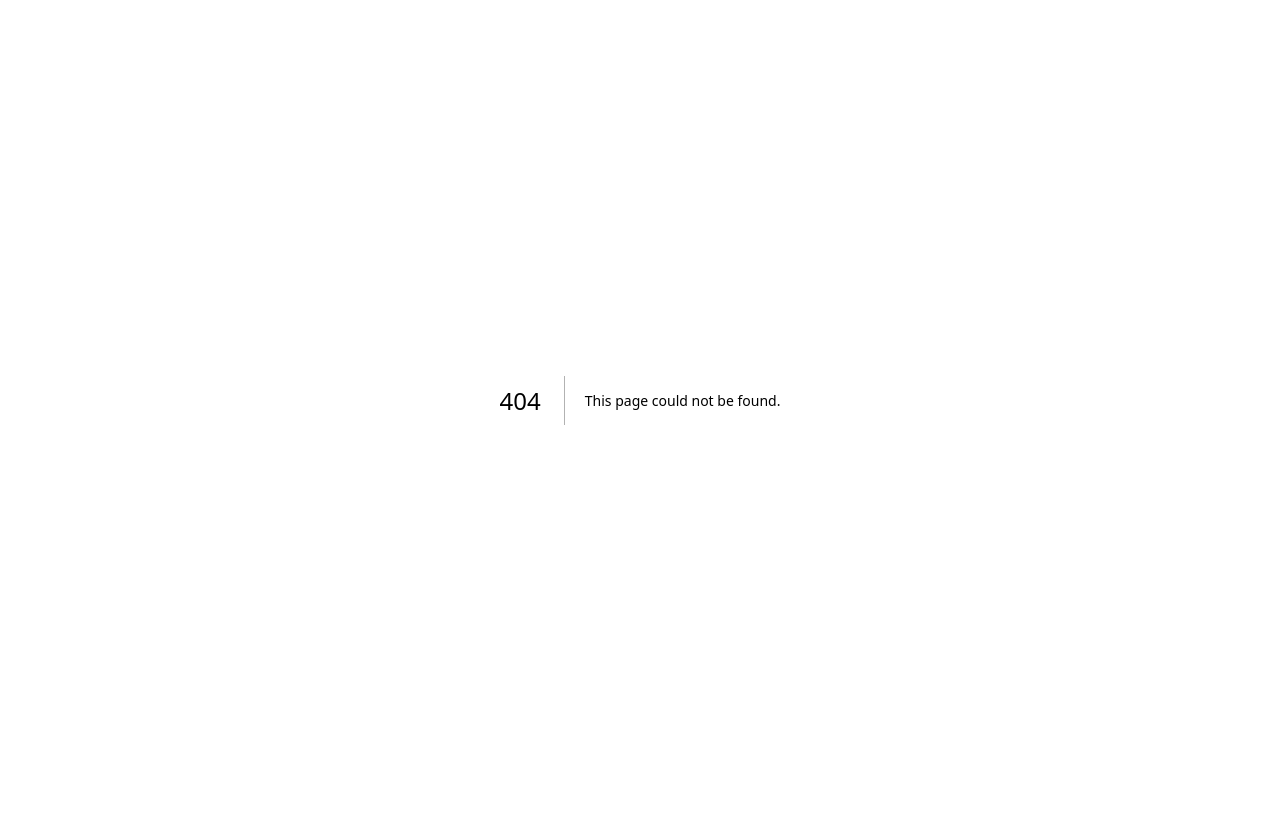
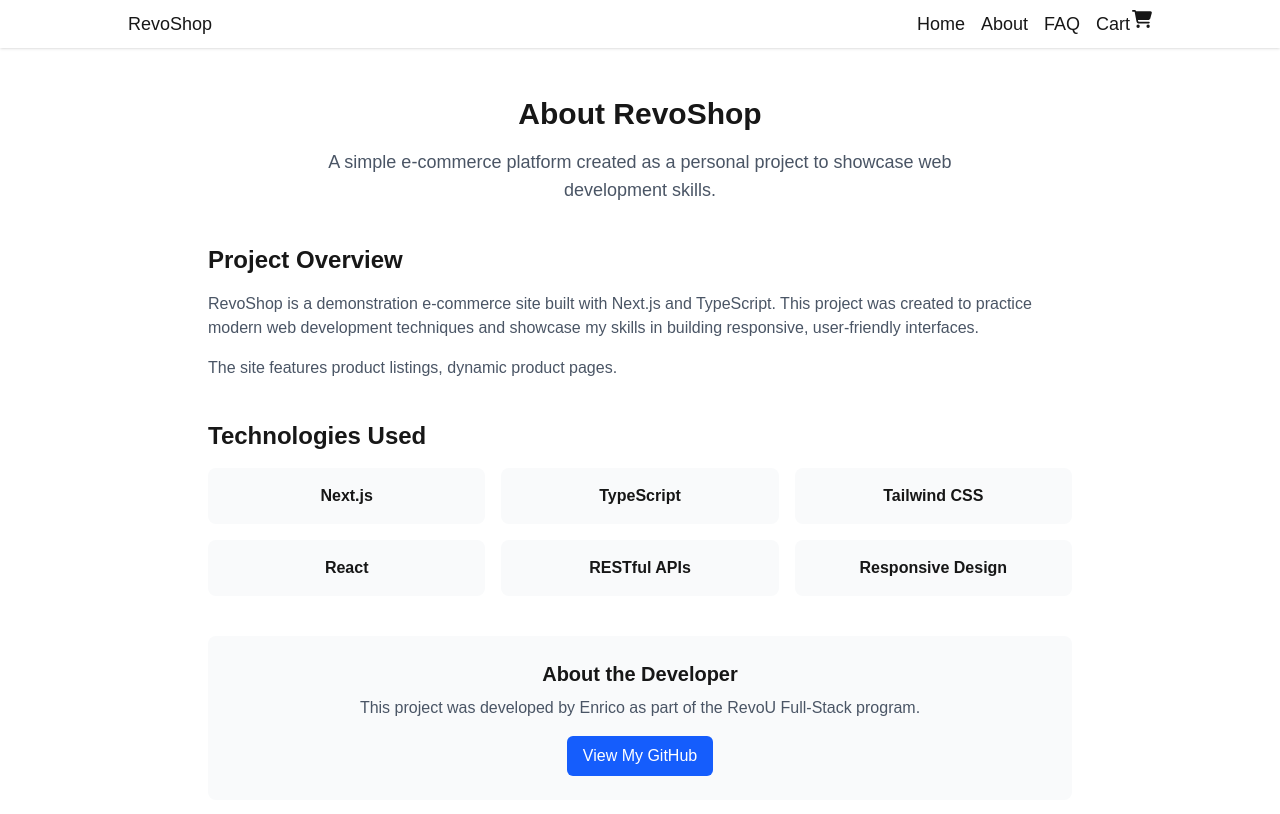
Before and after one commit to enrico-zd/milestone-3-enrico-zd, a Next.js app: page /about in a window 1280 px wide. Before the commit this address had no page. Shown: the top 814 px of the page. Built offline with nearby package versions, Linux system fonts and the light colour scheme.

Commit message:
add about and FAQ

```diff
--- /dev/null
+++ b/src/app/about/page.tsx
@@ -0,0 +1,72 @@
+import Navigation from '../components/Navigation';
+
+export default function AboutPage() {
+  return (
+    <>
+      <Navigation />
+      <div className="max-w-4xl mx-auto px-4 py-12">
+        {/* Hero Section */}
+        <div className="text-center mb-10">
+          <h1 className="text-3xl font-bold mb-4">About RevoShop</h1>
+          <p className="text-lg text-gray-600 max-w-2xl mx-auto">
+            A simple e-commerce platform created as a personal project to showcase web development skills.
+          </p>
+        </div>
+
+        {/* Project Description */}
+        <div className="mb-10">
+          <h2 className="text-2xl font-bold mb-4">Project Overview</h2>
+          <p className="text-gray-600 mb-4">
+            RevoShop is a demonstration e-commerce site built with Next.js and TypeScript.
+            This project was created to practice modern web development techniques and showcase
+            my skills in building responsive, user-friendly interfaces.
+          </p>
+          <p className="text-gray-600">
+            The site features product listings, dynamic product pages.
+          </p>
+        </div>
+
+        {/* Technologies Used */}
+        <div className="mb-10">
+          <h2 className="text-2xl font-bold mb-4">Technologies Used</h2>
+          <div className="grid grid-cols-2 md:grid-cols-3 gap-4">
+            <div className="bg-gray-50 p-4 rounded-lg text-center">
+              <h3 className="font-semibold">Next.js</h3>
+            </div>
+            <div className="bg-gray-50 p-4 rounded-lg text-center">
+              <h3 className="font-semibold">TypeScript</h3>
+            </div>
+            <div className="bg-gray-50 p-4 rounded-lg text-center">
+              <h3 className="font-semibold">Tailwind CSS</h3>
+            </div>
+            <div className="bg-gray-50 p-4 rounded-lg text-center">
+              <h3 className="font-semibold">React</h3>
+            </div>
+            <div className="bg-gray-50 p-4 rounded-lg text-center">
+              <h3 className="font-semibold">RESTful APIs</h3>
+            </div>
+            <div className="bg-gray-50 p-4 rounded-lg text-center">
+              <h3 className="font-semibold">Responsive Design</h3>
+            </div>
+          </div>
+        </div>
+
+        {/* Contact */}
+        <div className="bg-gray-50 p-6 rounded-lg text-center">
+          <h2 className="text-xl font-bold mb-2">About the Developer</h2>
+          <p className="text-gray-600 mb-4">
+            This project was developed by Enrico as part of the RevoU Full-Stack program.
+          </p>
+          <a
+            href="https://github.com/enrico-zd"
+            target="_blank"
+            rel="noopener noreferrer"
+            className="inline-block bg-blue-600 text-white px-4 py-2 rounded-md hover:bg-blue-700 transition-colors"
+          >
+            View My GitHub
+          </a>
+        </div>
+      </div>
+    </>
+  );
+}
--- a/src/app/components/CardProduct.tsx
+++ b/src/app/components/CardProduct.tsx
@@ -26,7 +26,9 @@ const CardProduct = ({images, title, slug, category, price}: ICardProductProps):
                 </div>
             )}
             <Image src={images} width={300} height={300} alt={slug}/>
-            <h1 className="mx-5 mt-4 h-12">{title}</h1>
+            <div className="flex flex-col-reverse h-12 mx-5 mt-4">
+                <h1 className="line-clamp-2 text-base">{title}</h1>
+            </div>
             <p className="mx-5 mt-2 text-gray-500">Category: {category}</p>
             <p className="mx-5 mt-2 font-semibold">${price}</p>
         </div>
--- /dev/null
+++ b/src/app/components/FAQPage.tsx
@@ -0,0 +1,18 @@
+import React from "react";
+import { IFAQ, IFAQProps } from "@/types";
+
+const FAQPage: React.FC<IFAQProps> = ({faqs}) =>{
+
+    return (
+        <div className="w-[50%] mx-auto my-6">
+            {faqs.map((faq: IFAQ, index: number) => (
+                <div key={index} className="border-b-1 border-gray-300 mb-2">
+                    <h3 className="text-xl font-semibold mb-1">{faq.question}</h3>
+                    <p className="mb-2">{faq.answer}</p>
+                </div>
+            ))}
+        </div>
+    );
+}
+
+export default FAQPage;
--- a/src/app/components/Navigation.tsx
+++ b/src/app/components/Navigation.tsx
@@ -9,9 +9,17 @@ export default function Navigation() {
                 <div className="flex flex-row justify-between items-center w-[80%] h-full">
                 <Link className="z-10" href="/">RevoShop</Link>
                 <div className="flex gap-4 items-center z-10">
+                    {/* Home Page */}
+                    <Link className="nav-hover" href="/">Home</Link>
+
+                    {/* About page */}
+                    <Link className="nav-hover" href="/about">About</Link>
+
+                    {/* FAQ page */}
+                    <Link className="nav-hover" href="/faq">FAQ</Link>
 
                     {/* cart page */}
-                    <Link href="/cart"><FontAwesomeIcon icon={faCartShopping} width={28}/></Link>
+                    <Link href="/cart" className="flex flex-row gap-0.5">Cart <FontAwesomeIcon icon={faCartShopping} width={20}/></Link>
                 </div>
                 </div>
             </nav>
--- a/src/app/product/page.tsx
+++ b/src/app/components/Product.tsx
@@ -48,10 +48,10 @@ export default function Product() {
         )}
 
         {/* render card product */}
-        <div className='grid grid-cols-4 gap-y-10 place-items-center mx-auto my-6'>
+        <div className='grid grid-cols-5 gap-y-10 place-items-center mx-auto my-6'>
         {/* Show loading indicator while fetching */}
         {isLoading && (
-            [...Array(8)].map((_, index) => (
+            [...Array(10)].map((_, index) => (
             <div key={index} className="h-[480px] w-[300px] rounded-md border border-gray-300">
             <div className="flex flex-col animate-pulse space-x-4 overflow-hidden">
                 <div className="size-[300px] bg-gray-200"></div>
--- /dev/null
+++ b/src/app/faq/page.tsx
@@ -0,0 +1,40 @@
+import Navigation from "../components/Navigation";
+import Image from "next/image";
+import FAQPage from "../components/FAQPage";
+import { fetchFQA } from "@/utils/FAQApi";
+import { openSans } from "../fonts";
+
+// set revalidation time
+export const revalidate = 3600;
+
+export default async function FAQ() {
+
+  // fetch data FAQ
+  const faqs = await fetchFQA();
+
+  return (
+    <div>
+        <Navigation />
+
+        <div className={`h-[400px] gap-40 flex flex-row w-full justify-center items-center ${openSans.className}`}>
+            <div className="w-[440px]">
+              <h1 className="font-bold text-4xl">FAQs</h1>
+              <p className="text-xl mt-2">Have questions? Here you will find the answers most valued by our customers, along with access to step-by-step instructions and support.</p>
+            </div>
+            <div>
+              <Image
+              src={"/faq.webp"}
+              width={470}
+              height={294}
+              alt="FAQ"
+              />
+            </div>
+        </div>
+
+        <div className="bg-[#F5F5F5] flex">
+          <FAQPage faqs={faqs}/>
+        </div>
+
+    </div>
+  );
+}
--- a/src/app/page.tsx
+++ b/src/app/page.tsx
@@ -1,4 +1,4 @@
-import Product from "./product/page";
+import Product from "./components/Product";
 import Navigation from "./components/Navigation";
 
 export default function Home() {
--- a/src/app/product/[slug]/page.tsx
+++ b/src/app/product/[slug]/page.tsx
@@ -30,7 +30,7 @@ export default async function ProductDetail({ params }: {
             <h1 className="text-xl mt-6 ml-6 font-semibold">{data.title}</h1>
             <p className="text-base mt-1 ml-6 text-gray-500">Category: {data.category.name}</p>
             <p className="text-xl mt-2 ml-6 font-semibold">${data.price}</p>
-            <h2 className="text-xl mt-4 ml-6 font-semibold">Description:</h2>
+            <h2 className="text-xl mt-4 ml-6 font-semibold">Description</h2>
             <p className="text-sm ml-6 mr-6">{data.description}</p>
             <div className="absolute right-6 bottom-4 flex justify-end items-end">
               <button className="w-[145px] h-[35px] text-white hover:text-gray-100 rounded-3xl bg-[#45A2FF] hover:bg-[#45aeff]">Add to Cart</button>
--- /dev/null
+++ b/src/utils/FAQApi.ts
@@ -0,0 +1,13 @@
+import { IFAQ } from "@/types";
+
+const API_URL_FAQ = "https://68218c22259dad2655af8c2b.mockapi.io/faq";
+
+export const fetchFQA = async (): Promise<IFAQ[]> => {
+    const response = await fetch(API_URL_FAQ);
+
+    if(!response.ok){
+        throw new Error('Failed to fetch data FAQ');
+    }
+
+    return response.json();
+}
--- a/src/utils/ProductApi.ts
+++ b/src/utils/ProductApi.ts
@@ -1,9 +1,9 @@
 import { IProducts } from "@/types";
 
-const API_URL = "https://api.escuelajs.co/api/v1/products";
+const API_URL_Product = "https://api.escuelajs.co/api/v1/products";
 
 export const fetchForHomePage = async (): Promise<IProducts[]> => {
-    const response = await fetch(API_URL + "?offset=1&limit=16");
+    const response = await fetch(API_URL_Product + "?offset=1&limit=20");
 
     if(!response.ok){
         throw new Error('Failed to fetch data product');
@@ -13,7 +13,7 @@ export const fetchForHomePage = async (): Promise<IProducts[]> => {
 }
 
 export const fetchProductBySlug = async (slug: string): Promise<IProducts> => {
-    const response = await fetch(`${API_URL}/slug/${slug}`);
+    const response = await fetch(`${API_URL_Product}/slug/${slug}`);
 
     if(!response.ok){
         throw new Error('Failed to fetch data product');
```
Also changed, not shown: src/types/index.ts (+9 -0 lines), public/faq.webp (added).
